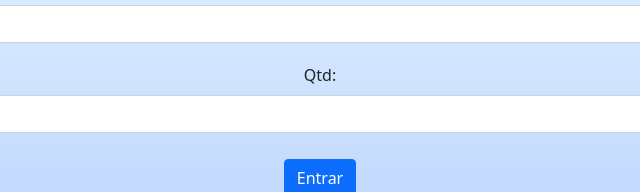
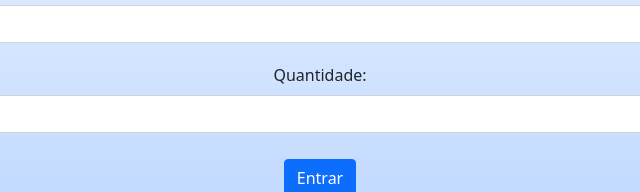
Before and after one commit to Guiaug03/Aprendizado-HTML-01, a plain HTML site: page index.html in a window 1280 px wide. Shown: the part 318-510 px from the top of the page, 320-960 px from the left. Drawn offline with nearby package versions, Linux system fonts and the light colour scheme.

Commit message:
Correção da label Quantidade

```diff
--- a/index.html
+++ b/index.html
@@ -69,7 +69,7 @@
 
         </section>
         <section class="mb-3">
-          <label for="txtQtd" class="form-label"  > Qtd: </label> <br>
+          <label for="txtQtd" class="form-label"  > Quantidade: </label> <br>
           <input type="number"
           id="txtQtd"
           class="form-control"
```
